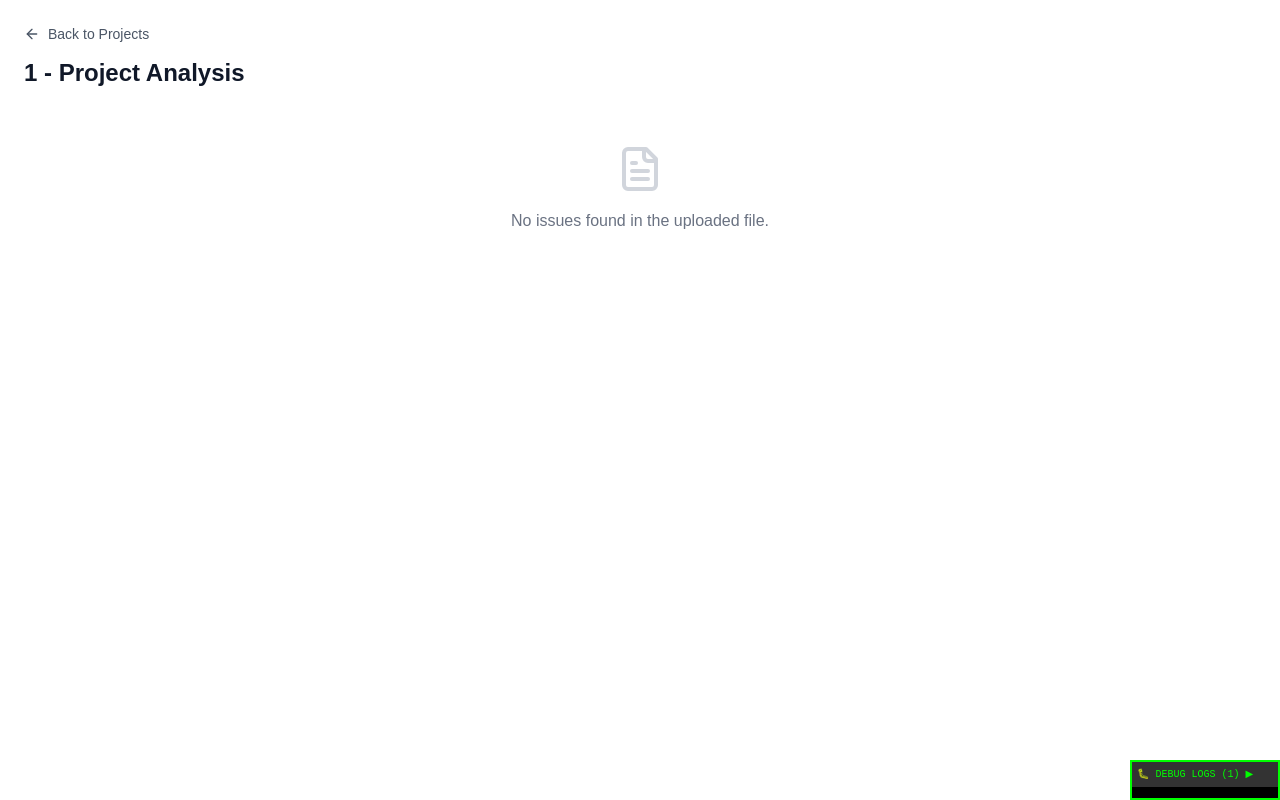
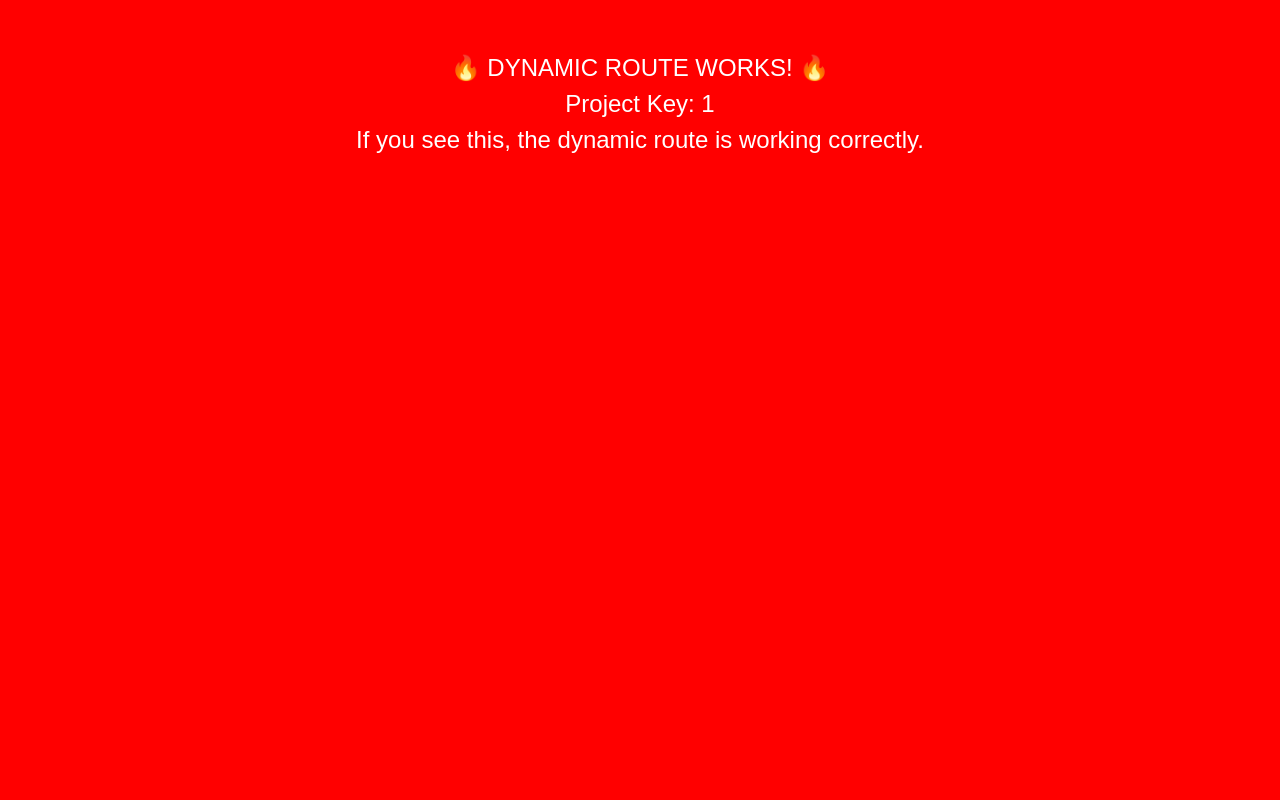
Before and after one commit to spencermiles/jira-report-web, a Next.js app: page /project/1 in a window 1280 px wide. Built offline with nearby package versions, Linux system fonts and the light colour scheme.

Commit message:
Update ProjectPage to display dynamic route confirmation and remove JiraIssueReport component. Clean up Projects component by removing debug logging and UI elements. Simplify paths utility by eliminating debug logging for project path creation.

```diff
--- a/src/app/project/[projectKey]/page.tsx
+++ b/src/app/project/[projectKey]/page.tsx
@@ -1,5 +1,3 @@
-import JiraIssueReport from '@/components/jira-report';
-
 interface ProjectPageProps {
   params: Promise<{
     projectKey: string;
@@ -10,5 +8,18 @@ export default async function ProjectPage({ params }: ProjectPageProps) {
   const resolvedParams = await params;
   const decodedProjectKey = decodeURIComponent(resolvedParams.projectKey);
 
-  return <JiraIssueReport preselectedProjectKey={decodedProjectKey} />;
+  return (
+    <div style={{
+      minHeight: '100vh',
+      backgroundColor: 'red',
+      color: 'white',
+      padding: '50px',
+      fontSize: '24px',
+      textAlign: 'center'
+    }}>
+      <h1>🔥 DYNAMIC ROUTE WORKS! 🔥</h1>
+      <p>Project Key: {decodedProjectKey}</p>
+      <p>If you see this, the dynamic route is working correctly.</p>
+    </div>
+  );
 }
--- a/src/components/projects/Projects.tsx
+++ b/src/components/projects/Projects.tsx
@@ -8,8 +8,6 @@ import { paths } from '@/lib/paths';
 import { calculateStats } from '@/components/jira-report/utils/calculations';
 import StatCard from '@/components/jira-report/ui/StatCard';
 import CycleTimeCard from '@/components/jira-report/ui/CycleTimeCard';
-import { debugLog } from '@/lib/debug';
-import { DebugPanel } from '@/components/DebugPanel';
 
 interface ProjectSummary {
   projectKey: string;
@@ -22,14 +20,6 @@ interface ProjectSummary {
 const Projects: React.FC = () => {
   const { processedStories, loading, error, isHydrated, handleFileUpload } = useJiraDataContext();
 
-  React.useEffect(() => {
-    debugLog('Projects component rendered', {
-      storiesCount: processedStories.length,
-      loading,
-      error,
-      isHydrated
-    });
-  }, [processedStories.length, loading, error, isHydrated]);
 
 
 
@@ -186,10 +176,6 @@ const Projects: React.FC = () => {
               key={project.projectKey}
               href={paths.project(project.projectKey)}
               className="block bg-white rounded-lg shadow-md hover:shadow-lg transition-shadow p-6 border border-gray-200 hover:border-gray-300"
-              onClick={() => debugLog('Link clicked - navigating to project', {
-                projectKey: project.projectKey,
-                url: paths.project(project.projectKey)
-              })}
             >
               <div className="flex items-center justify-between">
                 <div className="flex-1">
@@ -240,7 +226,6 @@ const Projects: React.FC = () => {
           </div>
         )}
       </div>
-      <DebugPanel />
     </div>
   );
 };
--- a/src/lib/paths.ts
+++ b/src/lib/paths.ts
@@ -2,8 +2,6 @@
  * Centralized path definitions for the application
  * Use these constants when constructing URLs/routes
  */
-
-import { debugLog } from './debug';
 
 export const paths = {
   home: '/',
@@ -11,9 +9,7 @@ export const paths = {
   project: (projectKey: string) => {
     // Ensure proper URL encoding for project keys
     const encodedKey = encodeURIComponent(projectKey);
-    const path = `/project/${encodedKey}`;
-    debugLog('Creating project path', { projectKey, encodedKey, path });
-    return path;
+    return `/project/${encodedKey}`;
   },
   dashboard: '/dashboard',
   reports: '/reports',
```
